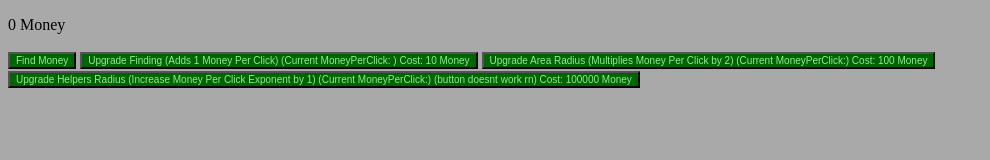
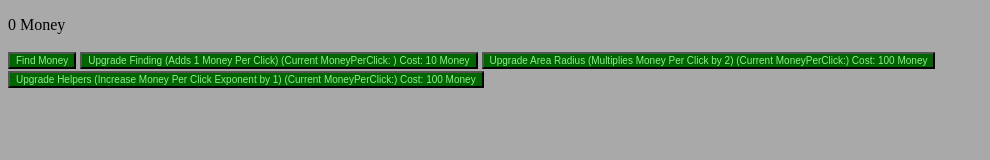
Before and after one commit to TheGlueSolvent/LabyrinthtoDomination, a plain HTML site: page index.html in a window 1280 px wide. Shown: the whole page, without its empty margins (0-990 px from the left). Drawn offline with Linux system fonts and the light colour scheme.

Commit message:
Update index.html

```diff
--- a/index.html
+++ b/index.html
@@ -10,7 +10,7 @@
        <button onclick="FindMoney()"class="Money" id="Money">Find Money</button>
     <button onclick="FindMoneyPerClick()" class="Money" id="perClickUpgrade" >Upgrade Finding (Adds 1 Money Per Click) (Current MoneyPerClick: ) Cost: 10 Money</button>
     <button onclick="FindAreaPerClick()" class="Money" id="perAreaUpgrade">Upgrade Area Radius (Multiplies Money Per Click by 2)  (Current MoneyPerClick:) Cost: 100 Money</button>
-    <button onclick="FindHelperPerClick()" class="Money" id="perHelperUpgrade">Upgrade Helpers Radius (Increase  Money Per Click Exponent by 1)  (Current MoneyPerClick:) (button doesnt work rn) Cost: 100000 Money</button>
+    <button onclick="FindHelperPerClick()" class="Money" id="perHelperUpgrade">Upgrade Helpers  (Increase  Money Per Click Exponent by 1)  (Current MoneyPerClick:) Cost: 100 Money</button>
     <script src="main.js" charset="utf-8" type="text/javascript"></script>
   </body>
 </html>
```
